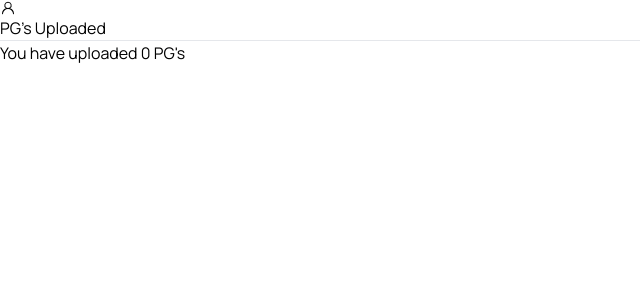
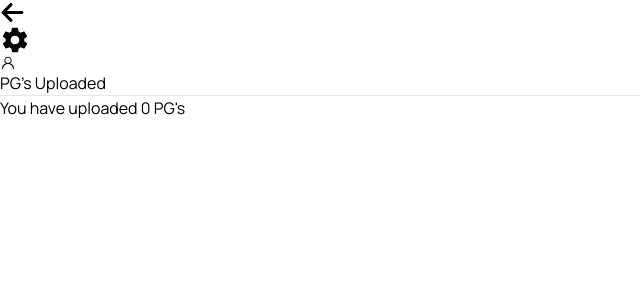
Before and after one commit to wolf1729/RatePG, a React (Vite) app: page /profile in a window 1280 px wide. Shown: the top 300 px of the page, without its empty margins (0-640 px from the left). Built offline with nearby package versions, Linux system fonts and the light colour scheme.

Commit message:
added settings button on the profile page

```diff
--- /dev/null
+++ b/src/components/returnHeader.jsx
@@ -0,0 +1,48 @@
+import PropTypes from "prop-types";
+import { FaArrowLeft } from "react-icons/fa6";
+import { IoMdSettings } from "react-icons/io";
+import { useNavigate } from "react-router-dom";
+
+function ReturnHeader({ settings = false }) {
+    const navigate = useNavigate();
+
+    return (
+        <div
+            className={`flex w-[100%] items-center ${
+                settings ? "justify-between" : "justify-start"
+            }`}
+        >
+            {/* Back Icon */}
+            <div
+                onClick={() => navigate("/search")}
+                className="hover:cursor-pointer hover:text-gray-700 focus:text-gray-700 m-5"
+                aria-label="Go back"
+                role="button"
+                tabIndex={0}
+                onKeyDown={(e) => e.key === "Enter" && navigate("/search")}
+            >
+                <FaArrowLeft size={25} />
+            </div>
+
+            {/* Settings Icon */}
+            {settings && (
+                <div
+                    className="hover:cursor-pointer hover:text-gray-700 focus:text-gray-700 m-5"
+                    aria-label="Settings"
+                    role="button"
+                    tabIndex={0}
+                    onClick={() => console.log("Settings clicked")} // Add desired action here
+                    onKeyDown={(e) => e.key === "Enter" && console.log("Settings clicked")}
+                >
+                    <IoMdSettings size={30} />
+                </div>
+            )}
+        </div>
+    );
+}
+
+ReturnHeader.propTypes = {
+    settings: PropTypes.bool,
+};
+
+export default ReturnHeader;
--- a/src/screens/newPGEntryScreen.jsx
+++ b/src/screens/newPGEntryScreen.jsx
@@ -1,5 +1,4 @@
 import { useState } from "react";
-import HeaderComponent from "../components/header";
 import { Button, TextField, Slider, FormGroup, Typography, Box, MenuItem } from "@mui/material";
 import { addNewPG } from '../../utils/pgAPICalls';
 import { uploadFileInStorage } from '../../utils/firebaseFunctions';
@@ -7,6 +6,7 @@ import { useNavigate } from "react-router-dom";
 import notAvailableImage from "../assets/noAvailable.jpg";
 import { facilitiesDetails } from "../../utils/facilities";
 import FacilitiesComponent from "../components/facilitiesComponent";
+import ReturnHeader from "../components/returnHeader";
 
 function NewPGEntryScreen() {
   const imageToUse = notAvailableImage;
@@ -94,7 +94,7 @@ function NewPGEntryScreen() {
 
   return (
     <div>
-      <HeaderComponent newEntryPage={true} />
+      <ReturnHeader />
       <div className="w-[100%] p-3 flex flex-col items-center justify-center">
         <TextField
           label="PG Name"
--- a/src/screens/profileScreen.jsx
+++ b/src/screens/profileScreen.jsx
@@ -4,6 +4,7 @@ import { useDispatch, useSelector } from "react-redux"
 import { logout } from "../../Store/User/userSlice"
 import { useNavigate } from "react-router-dom"
 import { GoPerson } from "react-icons/go"
+import ReturnHeader from "../components/returnHeader"
 
 function ProfileScreen() {
     const user = useSelector((state) => state.user)
@@ -17,10 +18,12 @@ function ProfileScreen() {
     }
 
     return (
+        <>
+        <ReturnHeader settings={true} />
         <div className="w-full mt-5">
             <div className="w-full flex flex-col md:flex-row items-center justify-center">
                 <div className="flex items-center justify-center">
-                    <div className="w-24 h-24 rounded-full overflow-hidden flex items-center justify-center bg-gray-200">
+                    <div className="md:w-24 w-12 md:h-24 h-12 rounded-full overflow-hidden flex items-center justify-center bg-gray-200">
                         {user.img ? (
                             <img src={user.img} alt="User Avatar" className="w-full h-full object-cover" />
                         ) : (
@@ -28,6 +31,9 @@ function ProfileScreen() {
                         )}
                     </div>
                     <p className="text-3xl ml-4">{user.username}</p>
+                </div>
+                <div>
+
                 </div>
             </div>
 
@@ -45,6 +51,7 @@ function ProfileScreen() {
                 </div>
             </div>
         </div>
+        </>
     )
 }
 
```
